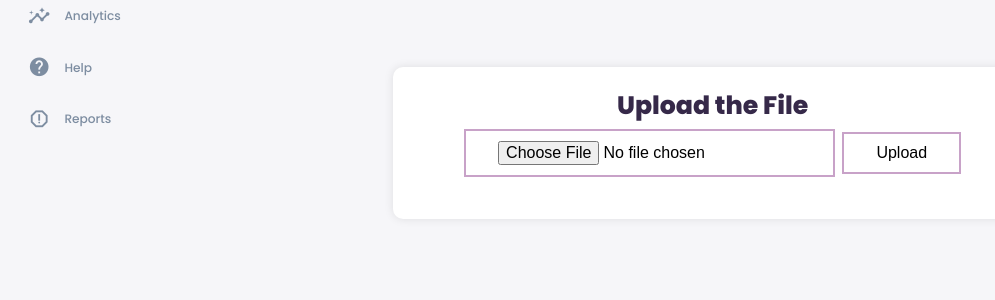
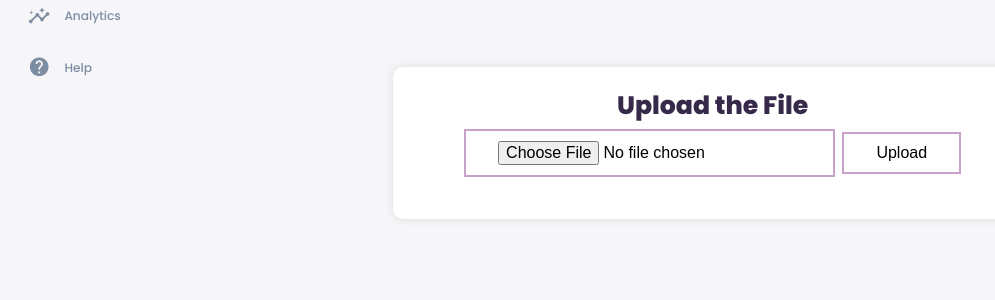
Before and after one commit to ilwad123/Medical-Referral-System-Dashboard, a Flask app: page /upload in a window 1280 px wide. Shown: the part 257-557 px from the top of the page, without its empty margins (0-995 px from the left). Run offline with Flask 3, Linux system fonts and the light colour scheme; some libraries are stand-ins or nearby versions.

Commit message:
Update upload.html

```diff
--- a/templates/upload.html
+++ b/templates/upload.html
@@ -68,10 +68,6 @@
                 <span class="material-icons-sharp">help</span>
                 <h3>Help</h3>
             </a>
-            <a href="{{url_for('Reports') }}">
-                <span class="material-icons-sharp">report_gmailerrorred</span>
-                <h3>Reports</h3>
-            </a>
         </div>
     </aside>
 
```
